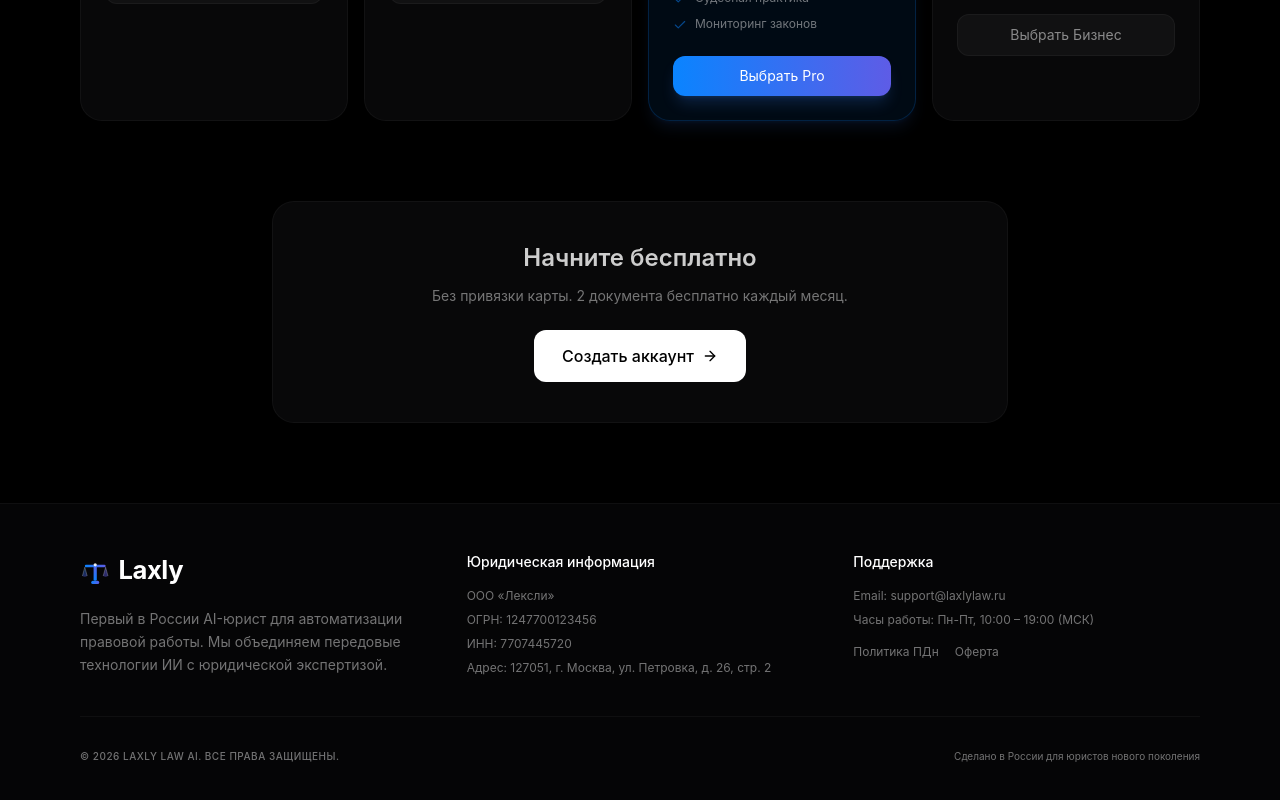
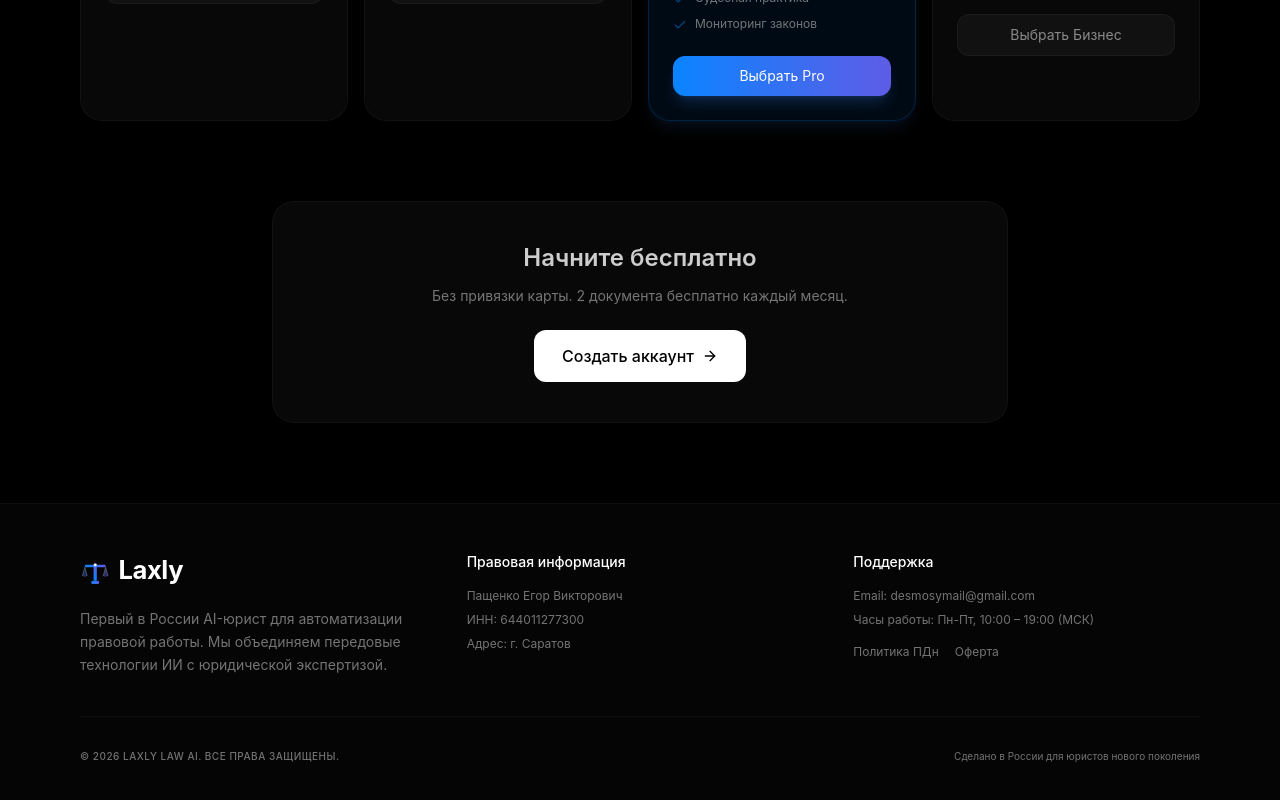
Before and after one commit to desmosdesmos/lexly, a React (Vite) app in the folder frontend/: page / in a window 1280 px wide. Shown: the part 1436-2236 px from the top of the page. Built offline with nearby package versions, Linux system fonts and the light colour scheme; no server answers; a web font is replaced by a local one.

Commit message:
feat: replace legal placeholders with real personal info for E.V. Pashchenko

```diff
--- a/frontend/src/components/Layout/DashboardLayout.jsx
+++ b/frontend/src/components/Layout/DashboardLayout.jsx
@@ -170,7 +170,7 @@ export function DashboardLayout() {
             <div className="flex gap-4">
               <Link to="/privacy" className="hover:text-[var(--accent)]">Политика ПДн</Link>
               <Link to="/terms" className="hover:text-[var(--accent)]">Оферта</Link>
-              <span className="hidden md:inline">ООО «Лексли», ИНН 7707445720</span>
+              <span className="hidden md:inline">Пащенко Е.В., ИНН 644011277300</span>
             </div>
             <div>© 2026 Laxly Law AI</div>
           </div>
--- a/frontend/src/pages/LandingPage.jsx
+++ b/frontend/src/pages/LandingPage.jsx
@@ -165,19 +165,18 @@ export function LandingPage() {
             </div>
 
             <div className="space-y-4">
-              <h4 className="font-medium text-sm" style={{ color: isLight ? 'var(--text-primary)' : 'white' }}>Юридическая информация</h4>
+              <h4 className="font-medium text-sm" style={{ color: isLight ? 'var(--text-primary)' : 'white' }}>Правовая информация</h4>
               <div className="space-y-2 text-xs" style={{ color: 'var(--text-tertiary)' }}>
-                <p>ООО «Лексли»</p>
-                <p>ОГРН: 1247700123456</p>
-                <p>ИНН: 7707445720</p>
-                <p>Адрес: 127051, г. Москва, ул. Петровка, д. 26, стр. 2</p>
+                <p>Пащенко Егор Викторович</p>
+                <p>ИНН: 644011277300</p>
+                <p>Адрес: г. Саратов</p>
               </div>
             </div>
 
             <div className="space-y-4">
               <h4 className="font-medium text-sm" style={{ color: isLight ? 'var(--text-primary)' : 'white' }}>Поддержка</h4>
               <div className="space-y-2 text-xs" style={{ color: 'var(--text-tertiary)' }}>
-                <p>Email: <a href="mailto:support@laxlylaw.ru" className="hover:text-[#0A84FF]">support@laxlylaw.ru</a></p>
+                <p>Email: <a href="mailto:desmosymail@gmail.com" className="hover:text-[#0A84FF]">desmosymail@gmail.com</a></p>
                 <p>Часы работы: Пн-Пт, 10:00 – 19:00 (МСК)</p>
                 <div className="pt-2 flex gap-4">
                   <Link to="/privacy" className="hover:text-[#0A84FF] transition-colors">Политика ПДн</Link>
--- a/frontend/src/pages/PrivacyPolicy.jsx
+++ b/frontend/src/pages/PrivacyPolicy.jsx
@@ -72,8 +72,8 @@ export function PrivacyPolicy() {
               По всем вопросам, связанным с персональными данными, а также для отзыва согласия, пишите нам:
             </p>
             <div className="p-4 rounded-xl bg-white/[0.04] border border-white/[0.08]">
-              <p className="text-white/80"><strong>Email:</strong> privacy@laxlylaw.ru</p>
-              <p className="text-white/80"><strong>Ответственный:</strong> Иванов А.С., Генеральный директор ООО «Лексли»</p>
+              <p className="text-white/80"><strong>Email:</strong> desmosymail@gmail.com</p>
+              <p className="text-white/80"><strong>Оператор:</strong> Пащенко Е.В.</p>
             </div>
           </CardBody>
         </Card>
--- a/frontend/src/pages/TermsOfService.jsx
+++ b/frontend/src/pages/TermsOfService.jsx
@@ -32,7 +32,7 @@ export function TermsOfService() {
             <ul className="text-white/60 leading-relaxed mb-6 space-y-2 list-none pl-0">
               <li><strong>Сервис (Laxly)</strong> — веб-платформа laxlylaw.ru, предоставляющая услуги на базе искусственного интеллекта.</li>
               <li><strong>Пользователь</strong> — физическое или юридическое лицо, прошедшее регистрацию.</li>
-              <li><strong>Оператор</strong> — ООО «Лексли» (ИНН 7707445720, ОГРН 1247700123456).</li>
+              <li><strong>Оператор</strong> — Пащенко Егор Викторович (ИНН 644011277300).</li>
             </ul>
 
             <h2 className="text-xl font-semibold mb-4 text-[#0A84FF]">2. Предмет соглашения</h2>
```
